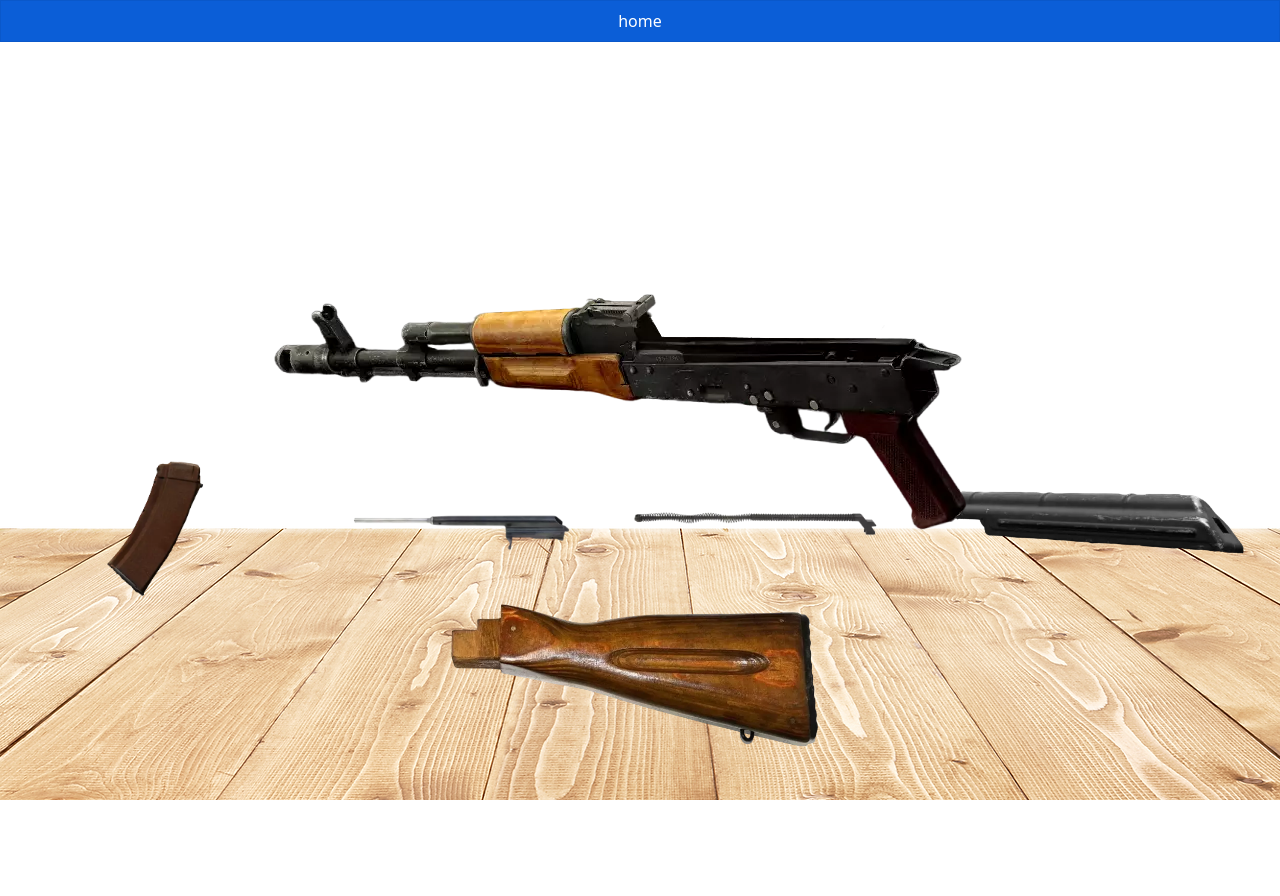
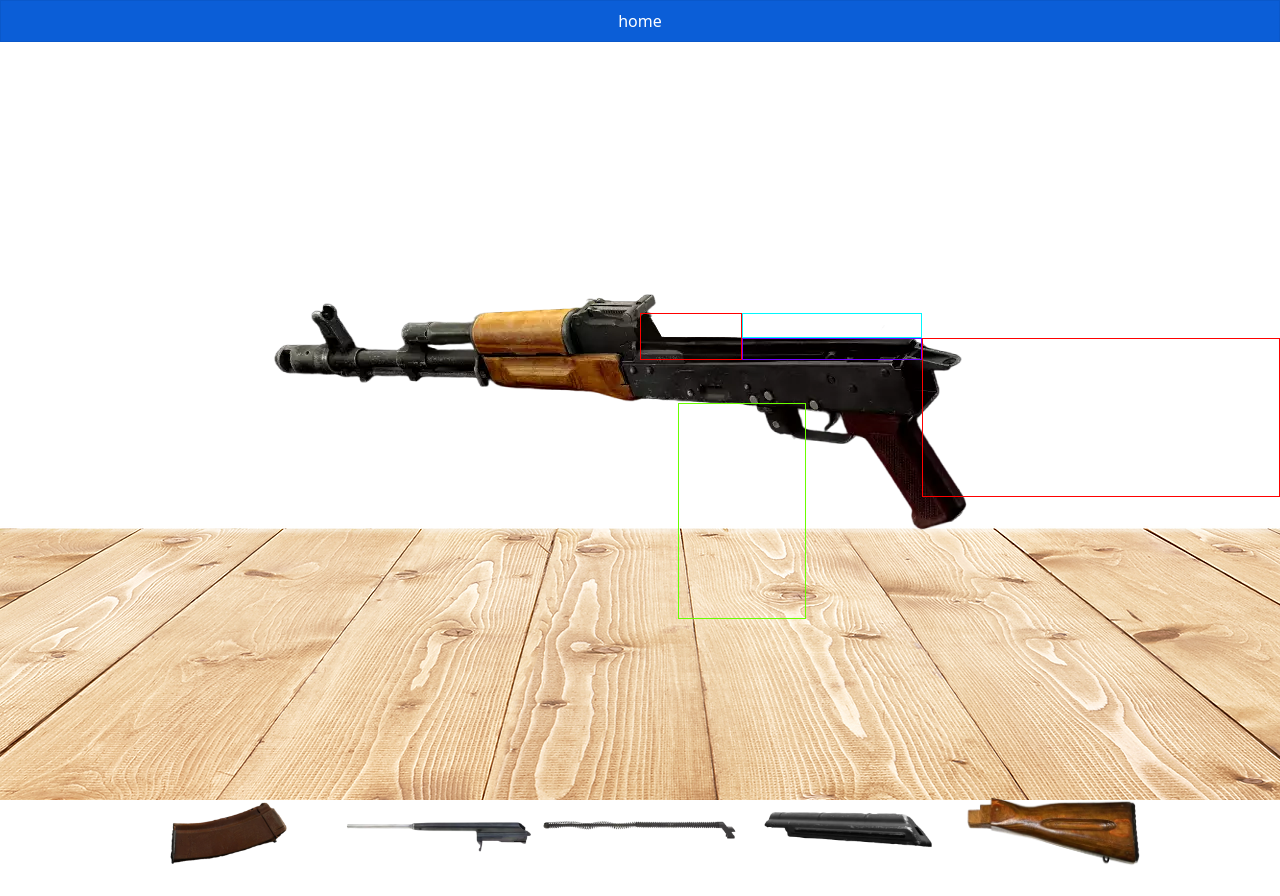
Before and after one commit to vseveryday/AK-47Assembler, a Next.js app: page /table in a window 1280 px wide. Before the commit the page ends 800 px from the top, so only its background shows below. Built offline with nearby package versions, Linux system fonts and the light colour scheme.

Commit message:
я сделал адаптацию... вроде

```diff
--- a/package.json
+++ b/package.json
@@ -24,5 +24,8 @@
     "react-bootstrap": "^2.7.4",
     "react-dom": "^18.2.0",
     "typescript": "5.0.4"
+  },
+  "devDependencies": {
+    "vite": "^4.3.9"
   }
 }
--- a/src/components/AssemblyTable.tsx
+++ b/src/components/AssemblyTable.tsx
@@ -2,6 +2,7 @@ import { useEffect, useState } from "react";
 import { Col, Row } from "react-bootstrap";
 import Image from "next/image";
 import { DndContext } from "@dnd-kit/core";
+import styles from "@/styles/AssemblyTable.module.css";
 
 import { Droppable } from "@/components/Droppable";
 import { Draggable } from "@/components/Draggable";
@@ -23,7 +24,7 @@ import shutterSpringCover from "@/assets/AK47/shutterSpringCover.webp";
 import shutterSpringMagazine from "@/assets/AK47/shutterSpringMagazine.webp";
 import shutterSpringButt from "@/assets/AK47/shutterSpringButt.webp";
 
-import magazine from "@/assets/Details/magazineDetail.webp";
+import magazine from "@/assets/Details/magazineNew.png";
 import shutter from "@/assets/Details/shutterDetail.webp";
 import spring from "@/assets/Details/springDetail.webp";
 import cover from "@/assets/Details/сoverDetail.webp";
@@ -101,194 +102,52 @@ export default function AssemblyTable() {
     <DndContext onDragStart={handleDragStart} onDragEnd={handleDragEnd}>
       <Droppable>
         {det.length === 0 && <Image src={empty} alt="" />}
-        {det.length === 1 && det.includes("draggableMagazine") && (
-          <Image priority src={onlyMagazine} alt="" />
-        )}
-        {det.length === 1 && det.includes("draggableButt") && (
-          <Image priority src={onlyButt} alt="" />
-        )}
-        {det.length === 1 && det.includes("draggableShutter") && (
-          <Image priority src={onlyShutter} alt="" />
-        )}
+        {det.length === 1 && det.includes("draggableMagazine") && <Image priority src={onlyMagazine} alt="" />}
+        {det.length === 1 && det.includes("draggableButt") && <Image priority src={onlyButt} alt="" />}
+        {det.length === 1 && det.includes("draggableShutter") && <Image priority src={onlyShutter} alt="" />}
 
-        {det.length === 2 &&
-          det.includes("draggableShutter") &&
-          det.includes("draggableSpring") && (
-            <Image priority src={shutterSpring} alt="" />
-          )}
-        {det.length === 2 &&
-          det.includes("draggableMagazine") &&
-          det.includes("draggableButt") && (
-            <Image priority src={magazineButt} alt="" />
-          )}
-        {det.length === 2 &&
-          det.includes("draggableShutter") &&
-          det.includes("draggableMagazine") && (
-            <Image priority src={shutterMagazine} alt="" />
-          )}
-        {det.length === 2 &&
-          det.includes("draggableShutter") &&
-          det.includes("draggableButt") && (
-            <Image priority src={shutterButt} alt="" />
-          )}
+        {det.length === 2 && det.includes("draggableShutter") && det.includes("draggableSpring") && <Image priority src={shutterSpring} alt="" />}
+        {det.length === 2 && det.includes("draggableMagazine") && det.includes("draggableButt") && <Image priority src={magazineButt} alt="" />}
+        {det.length === 2 && det.includes("draggableShutter") && det.includes("draggableMagazine") && <Image priority src={shutterMagazine} alt="" />}
+        {det.length === 2 && det.includes("draggableShutter") && det.includes("draggableButt") && <Image priority src={shutterButt} alt="" />}
 
-        {det.length === 3 &&
-          det.includes("draggableShutter") &&
-          det.includes("draggableSpring") &&
-          det.includes("draggableButt") && (
-            <Image priority src={shutterSpringButt} alt="" />
-          )}
+        {det.length === 3 && det.includes("draggableShutter") && det.includes("draggableSpring") && det.includes("draggableButt") && <Image priority src={shutterSpringButt} alt="" />}
 
-        {det.length === 3 &&
-          det.includes("draggableShutter") &&
-          det.includes("draggableSpring") &&
-          det.includes("draggableMagazine") && (
-            <Image priority src={shutterSpringMagazine} alt="" />
-          )}
+        {det.length === 3 && det.includes("draggableShutter") && det.includes("draggableSpring") && det.includes("draggableMagazine") && <Image priority src={shutterSpringMagazine} alt="" />}
 
-        {det.length === 3 &&
-          det.includes("draggableCover") &&
-          det.includes("draggableSpring") &&
-          det.includes("draggableMagazine") && (
-            <Image priority src={onlyMagazine} alt="" />
-          )}
+        {det.length === 3 && det.includes("draggableCover") && det.includes("draggableSpring") && det.includes("draggableMagazine") && <Image priority src={onlyMagazine} alt="" />}
 
-        {det.length === 3 &&
-          det.includes("draggableShutter") &&
-          det.includes("draggableMagazine") &&
-          det.includes("draggableButt") && (
-            <Image priority src={shutterMagazineButt} alt="" />
-          )}
+        {det.length === 3 && det.includes("draggableShutter") && det.includes("draggableMagazine") && det.includes("draggableButt") && <Image priority src={shutterMagazineButt} alt="" />}
 
-        {det.length === 3 &&
-          det.includes("draggableShutter") &&
-          det.includes("draggableSpring") &&
-          det.includes("draggableCover") && (
-            <Image priority src={shutterSpringCover} alt="" />
-          )}
+        {det.length === 3 && det.includes("draggableShutter") && det.includes("draggableSpring") && det.includes("draggableCover") && <Image priority src={shutterSpringCover} alt="" />}
 
-        {det.length === 4 &&
-          det.includes("draggableShutter") &&
-          det.includes("draggableSpring") &&
-          det.includes("draggableCover") &&
-          det.includes("draggableButt") && (
+        {det.length === 4 && det.includes("draggableShutter") && det.includes("draggableSpring") && det.includes("draggableCover") && det.includes("draggableButt") && (
           <Image priority src={shutterSpringCoverButt} alt="" />
         )}
 
-        {det.length === 4 &&
-          det.includes("draggableShutter") &&
-          det.includes("draggableSpring") &&
-          det.includes("draggableCover") &&
-          det.includes("draggableMagazine") && (
+        {det.length === 4 && det.includes("draggableShutter") && det.includes("draggableSpring") && det.includes("draggableCover") && det.includes("draggableMagazine") && (
           <Image priority src={shutterSpringCoverMagazine} alt="" />
         )}
 
-        {det.length === 4 &&
-          det.includes("draggableShutter") &&
-          det.includes("draggableSpring") &&
-          det.includes("draggableMagazine") &&
-          det.includes("draggableButt") && (
+        {det.length === 4 && det.includes("draggableShutter") && det.includes("draggableSpring") && det.includes("draggableMagazine") && det.includes("draggableButt") && (
           <Image priority src={shutterSpringMagazineButt} alt="" />
         )}
         {det.length === 5 && <Image priority src={fullAssembled} alt="" />}
-      </Droppable>
-      <div
-        style={{
-          position: "absolute",
-          top: "0",
-          width: "1280px",
-          height: "720px",
-        }}
-      >
-        <div style={{ position: "relative", width: "1280px", height: "720px" }}>
-          <div
-            style={{
-              position: "absolute",
-              top: "380px",
-              left: "700px",
-              height: "190px",
-              width: "90px",
-              border: "0px solid transparent",
-              zIndex: "10000",
-              cursor: "pointer",
-            }}
-            onClick={magazineClicked}
-          ></div>
-          <div
-            style={{
-              position: "absolute",
-              top: "320px",
-              left: "915px",
-              height: "150px",
-              width: "360px",
-              border: "0px solid transparent",
-              zIndex: "10000",
-              cursor: "pointer",
-            }}
-            onClick={buttClicked}
-          ></div>
-          <div
-            style={{
-              position: "absolute",
-              top: "335px",
-              left: "740px",
-              height: "25px",
-              width: "170px",
-              border: "0px solid transparent",
-              zIndex: "10003",
-              cursor: "pointer",
-            }}
-            onClick={coverClicked}
-          ></div>
-          <div
-            style={{
-              position: "absolute",
-              top: "310px",
-              left: "740px",
-              height: "25px",
-              width: "170px",
-              border: "0px solid transparent",
-              zIndex: "10002",
-              cursor: "pointer",
-            }}
-            onClick={springClicked}
-          ></div>
-          <div
-            style={{
-              position: "absolute",
-              top: "310px",
-              left: "641px",
-              height: "50px",
-              width: "100px",
-              border: "0px solid transparent",
-              zIndex: "10001",
-              cursor: "pointer",
-            }}
-            onClick={shutterClicked}
-          ></div>
+        <div className={styles.sticky_field}>
+          <div className={styles.wrapper}>
+            <div className={styles.complete_magazine} onClick={magazineClicked}></div>
+            <div className={styles.complete_butt} onClick={buttClicked}></div>
+            <div className={styles.complete_cover} onClick={coverClicked}></div>
+            <div className={styles.complete_spring} onClick={springClicked}></div>
+            <div className={styles.complete_shutter} onClick={shutterClicked}></div>
           </div>
         </div>
+      </Droppable>
+
       <Row className="my-5 align-items-center">
         {arr.map((item) => (
           <Col key={item.id}>
-            <Draggable
-              id={item.id}
-              name={item.name}
-              child={
-                <Image
-                  src={item.img}
-                  width={200}
-                  height={200}
-                  style={{
-                    width: "auto",
-                    height: "auto",
-                    maxHeight: 150,
-                    zIndex: 2000,
-                  }}
-                  alt={item.name}
-                />
-              }
-            />
+            <Draggable id={item.id} name={item.name} child={<Image src={item.img} width={200} height={200} className={styles.details} alt={item.name} />} />
           </Col>
         ))}
       </Row>
@@ -302,50 +161,25 @@ export default function AssemblyTable() {
   function handleDragEnd(event: any) {
     setActiveId(null);
     const { over } = event;
-    if (
-      over &&
-      over.id === "droppable" &&
-      event.active &&
-      event.active.id === "draggableMagazine"
-    ) {
+    if (over && over.id === "droppable" && event.active && event.active.id === "draggableMagazine") {
       det.push(event.active.id);
       setArr(arr.filter((item) => item.id !== event.active.id));
     }
-    if (
-      over &&
-      over.id === "droppable" &&
-      event.active &&
-      event.active.id === "draggableButt"
-    ) {
+    if (over && over.id === "droppable" && event.active && event.active.id === "draggableButt") {
       det.push(event.active.id);
       setArr(arr.filter((item) => item.id !== event.active.id));
     }
-    if (
-      over &&
-      over.id === "droppable" &&
-      event.active &&
-      event.active.id === "draggableShutter"
-    ) {
+    if (over && over.id === "droppable" && event.active && event.active.id === "draggableShutter") {
       det.push(event.active.id);
       setArr(arr.filter((item) => item.id !== event.active.id));
     }
-    if (
-      over &&
-      over.id === "droppable" &&
-      event.active &&
-      event.active.id === "draggableSpring"
-    ) {
+    if (over && over.id === "droppable" && event.active && event.active.id === "draggableSpring") {
       if (det.includes("draggableShutter")) {
         det.push(event.active.id);
         setArr(arr.filter((item) => item.id !== event.active.id));
       }
     }
-    if (
-      over &&
-      over.id === "droppable" &&
-      event.active &&
-      event.active.id === "draggableCover"
-    ) {
+    if (over && over.id === "droppable" && event.active && event.active.id === "draggableCover") {
       if (det.includes("draggableSpring")) {
         det.push(event.active.id);
         setArr(arr.filter((item) => item.id !== event.active.id));
--- a/src/components/Droppable.tsx
+++ b/src/components/Droppable.tsx
@@ -2,37 +2,12 @@ import React from "react";
 import { useDroppable } from "@dnd-kit/core";
 import styles from "@/styles/droppable.module.css";
 
-interface DroppableProps {
-  magazineClickedCallback: () => void;
-  buttClickedCallback: () => void;
-  coverClickedCallback: () => void;
-  springClickedCallback: () => void;
-  shutterClickedCallback: () => void;
-}
-
-export function Droppable(props: any, { magazineClickedCallback, buttClickedCallback, coverClickedCallback, springClickedCallback, shutterClickedCallback }: DroppableProps) {
+export function Droppable(props: any) {
   const { isOver, setNodeRef } = useDroppable({
     id: "droppable",
   });
   const style = {
-    // position: "fixed",
     color: isOver ? "green" : undefined,
-    // top: "0px",
-  };
-  const magazineClicked = () => {
-    magazineClickedCallback();
-  };
-  const buttClicked = () => {
-    buttClickedCallback();
-  };
-  const coverClicked = () => {
-    coverClickedCallback();
-  };
-  const springClicked = () => {
-    springClickedCallback();
-  };
-  const shutterClicked = () => {
-    shutterClickedCallback();
   };
 
   return (
--- a/src/components/Box.tsx
+++ b/src/components/OldVersion.tsx
@@ -29,7 +29,7 @@ export const details = [
   { id: "draggableButt", name: "butt", img: butt },
 ];
 
-export default function Box() {
+export default function OldVersion() {
   enum AssemblyStage {
     empty,
     sutter,
--- a/src/pages/index.tsx
+++ b/src/pages/index.tsx
@@ -1,4 +1,4 @@
-import Box from "@/components/Box";
+import Box from "@/components/OldVersion";
 import Head from "next/head";
 import Link from "next/link";
 import router from "next/router";
@@ -15,6 +15,9 @@ export default function Home() {
         <Button className="w-25 p-3 mt-5" onClick={() => router.push("/table")}>
           Assembler
         </Button>
+        <Button className="w-25 p-3 mt-5" onClick={() => router.push("/ags3Dpage")}>
+          ags3Dpage
+        </Button>{" "}
         <br />
       </div>
     </>
--- /dev/null
+++ b/src/styles/AssemblyTable.module.css
@@ -0,0 +1,70 @@
+@import url("/src/styles/globals.css");
+
+.sticky_field {
+  position: absolute;
+  top: 0;
+  width: 100%;
+  /* width: 1280px; */
+  height: 100%;
+}
+.wrapper {
+  position: relative;
+  width: 100%;
+  height: 100%;
+}
+
+.complete_magazine {
+  border: 1px rgb(106, 255, 0) solid;
+  position: absolute;
+  top: 56%;
+  left: 53%;
+  width: 10%;
+  height: 30%;
+  z-index: 10000;
+  cursor: pointer;
+}
+.complete_butt {
+  border: 1px red solid;
+  position: absolute;
+  top: 47%;
+  right: 0%;
+  width: 28%;
+  height: 22%;
+  z-index: 10000;
+  cursor: pointer;
+}
+.complete_cover {
+  border: 1px rgb(111, 0, 255) solid;
+  position: absolute;
+  top: 47%;
+  left: 58%;
+  width: 14%;
+  height: 3%;
+  z-index: 10003;
+  cursor: pointer;
+}
+.complete_spring {
+  border: 1px rgb(0, 247, 255) solid;
+  position: absolute;
+  top: 43.5%;
+  left: 58%;
+  width: 14%;
+  height: 3.5%;
+  z-index: 10002;
+  cursor: pointer;
+}
+.complete_shutter {
+  border: 1px red solid;
+  position: absolute;
+  top: 43.5%;
+  left: 50%;
+  width: 8%;
+  height: 6.5%;
+  z-index: 10001;
+  cursor: pointer;
+}
+.details {
+  height: auto;
+  width: calc(var(--index) * 10);
+  z-index: 2000;
+}
--- a/src/styles/droppable.module.css
+++ b/src/styles/droppable.module.css
@@ -1,22 +1,16 @@
 .droppable {
   display: flex;
   justify-content: center;
-  position: fixed;
+  position: relative;
   top: 0;
-  /* width: 100%; */
-  /* height: 63vh; */
 }
 .droppable img {
   z-index: 1;
+  width: 100%;
+  height: 100%;
 }
 .droppable:before {
-  /* z-index: 0; */
-  /* position: absolute; */
-  /* width: 100%; */
-  /* height: 63vh; */
-  /* content: ""; */
-  /* background: url("/img/Gun_Wall1_F.N.G._COD4.webp"); */
-  background-size: cover;
+  /* background-size: cover;
   background-position: center;
-  filter: blur(15px) grayscale(50%);
+  filter: blur(15px) grayscale(50%); */
 }
--- a/src/styles/globals.css
+++ b/src/styles/globals.css
@@ -1,3 +1,6 @@
+:root {
+  --index: calc(1vw + 1vh);
+}
 html {
   width: 100%;
 }
--- a/src/styles/table.module.css
+++ b/src/styles/table.module.css
@@ -1,13 +1,11 @@
 .table {
   height: 100vh;
   background: no-repeat url(/img/table.webp);
-  /* background-size: ; */
   position: relative;
   background-position: center;
   text-align: center;
   display: flex;
   flex-direction: column;
-  justify-content: center;
-  justify-content: flex-end;
+  justify-content: space-between;
   align-items: center;
 }
```
Also changed, not shown: src/assets/Details/magazineNew.png (added), 1 other file (tests, documents, lock files or other folders). Lines whose indentation alone changed are shown as unchanged.
